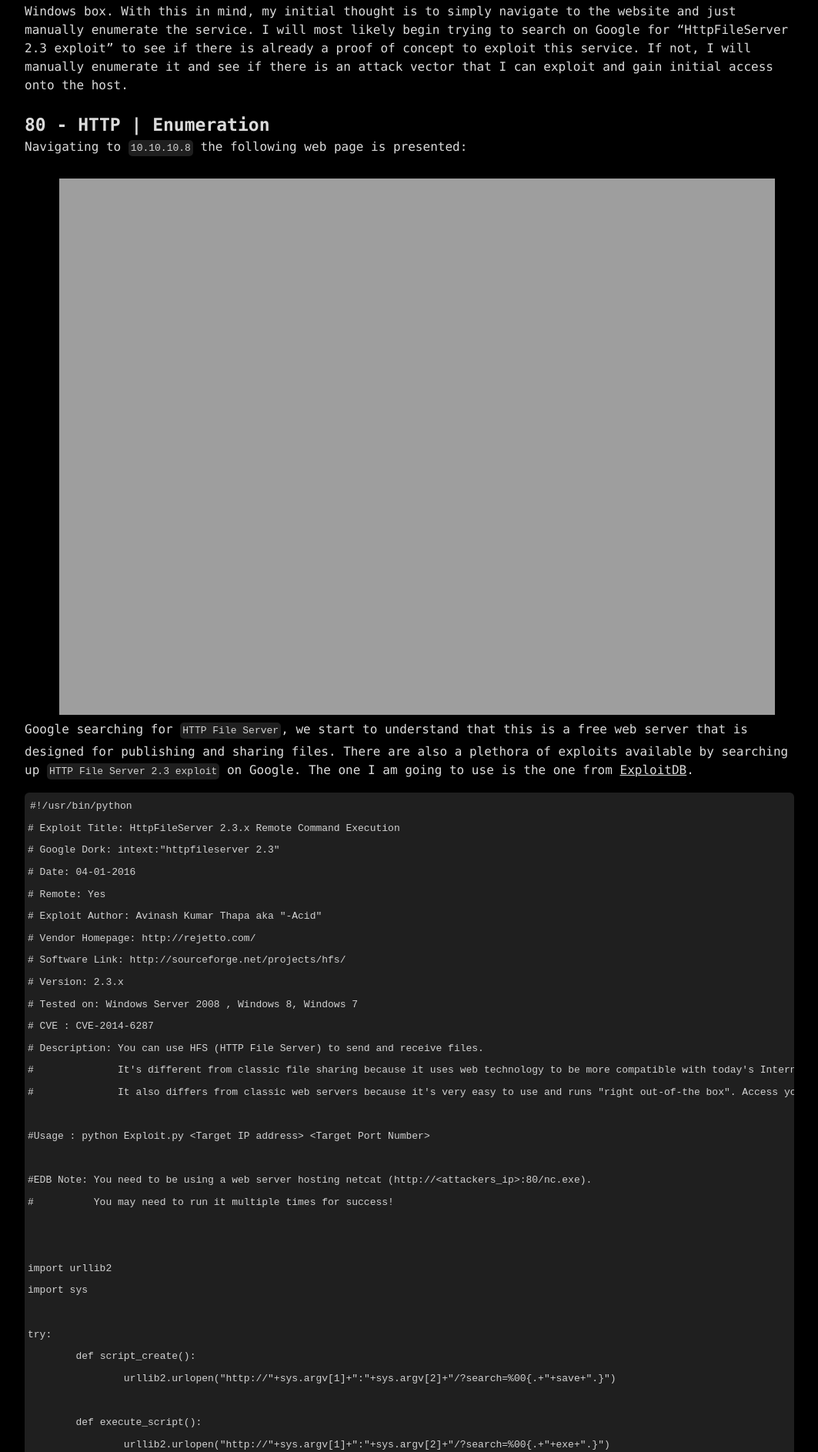
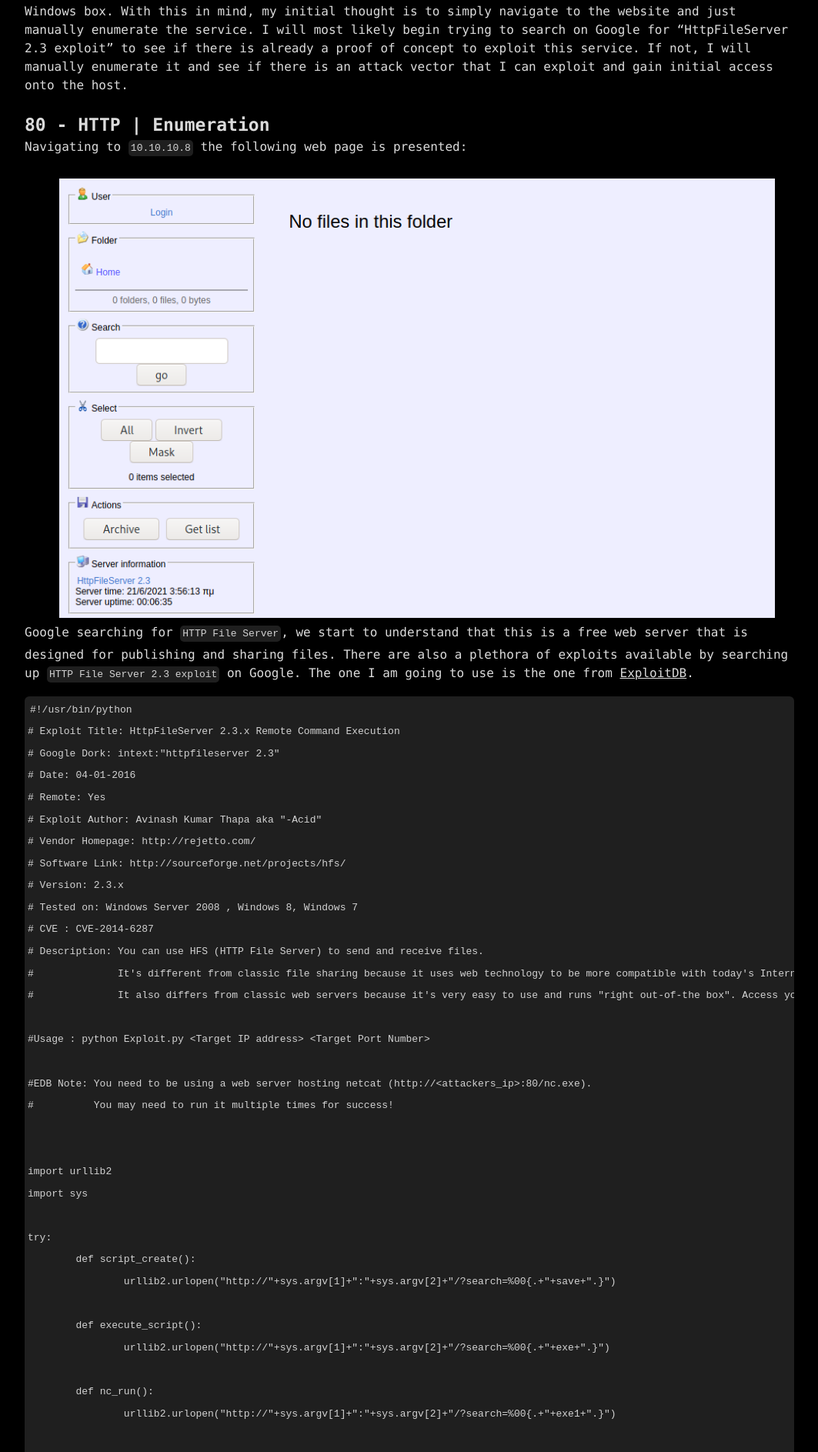
Before and after one commit to notbricey/brisee.github.io, a Jekyll site: the page built from _posts/2021-06-09-htb-optimum.md, in a window 1280 px wide. Shown: the part 1353-3240 px from the top of the page at 77% size, without its empty margins (108-1171 px from the left). Built offline with Jekyll 4.4.1, drawn with Linux system fonts in a browser that asks for light colours.

Commit message:
Update 2021-06-09-htb-optimum.md

```diff
--- a/_posts/2021-06-09-htb-optimum.md
+++ b/_posts/2021-06-09-htb-optimum.md
@@ -68,8 +68,10 @@ There isn't really a whole lot I am thinking about besides looking into `HTTP` o
 
 Navigating to `10.10.10.8` the following web page is presented:
 
+
+
 <p align="center">
-  <img src="{{ site.github.url }}/images/htb/optimum/image-20210614085519968.png" />
+  <img src="{{ site.github.url }}/images/htb/optimum/image-20210612104209807.png" />
 </p>
 
 Google searching for `HTTP File Server`, we start to understand that this is a free web server that is designed for publishing and sharing files. There are also a plethora of exploits available by searching up `HTTP File Server 2.3 exploit` on Google. The one I am going to use is the one from [ExploitDB](https://www.exploit-db.com/exploits/39161).
```
